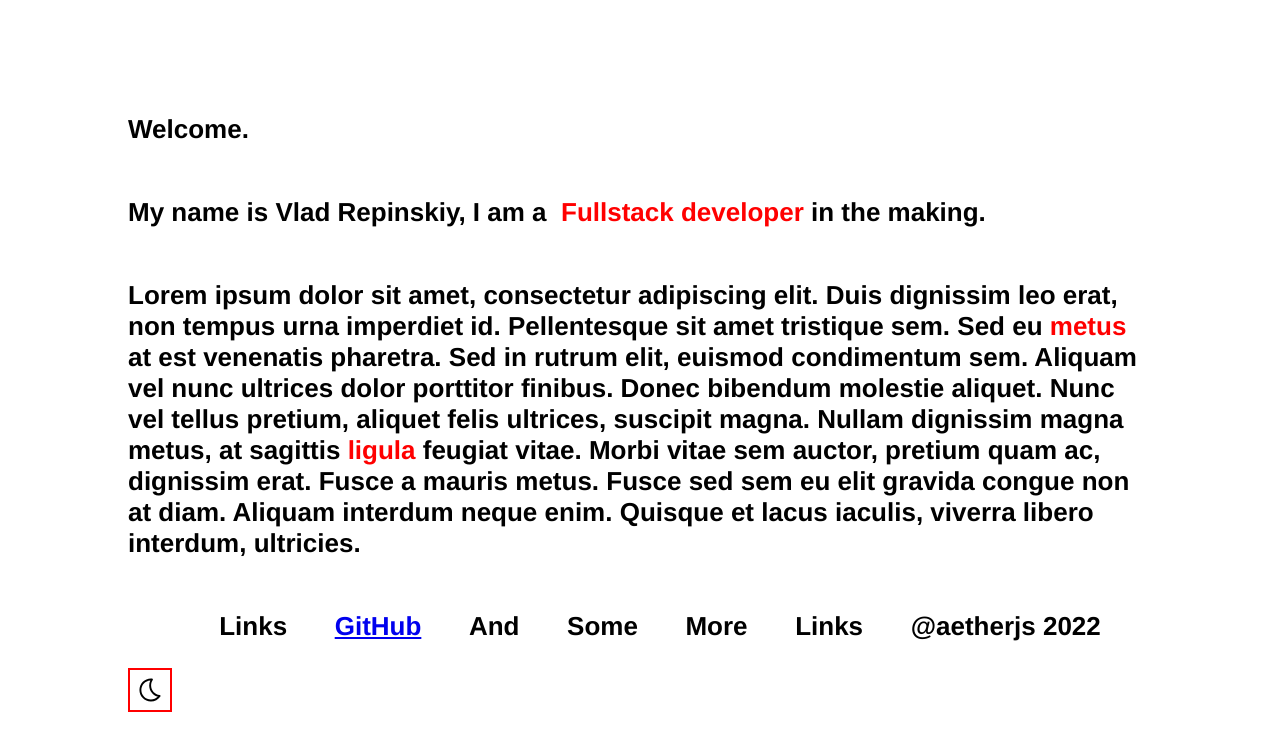
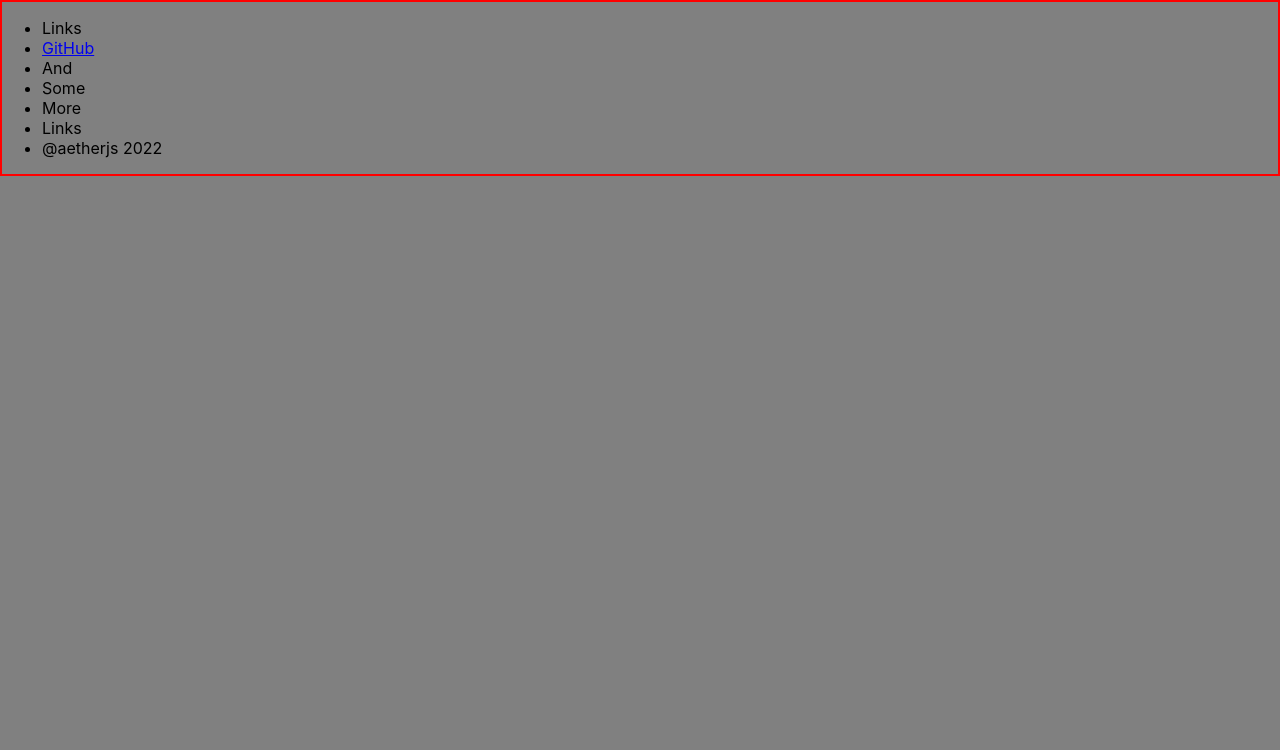
Before and after one commit to aetherjs/vladrepinsky, a React (Create React App) app: page / in a window 1280 px wide. Shown: the top 750 px of the page. Built offline with nearby package versions, Linux system fonts and the light colour scheme.

Commit message:
some changes

```diff
--- a/src/App.module.css
+++ b/src/App.module.css
@@ -1,18 +1,6 @@
 .app {
-	font-family: "Helvetica Neue", serif;
-	font-weight: 700;
-	text-align: left;
-}
-
-.appLogo {
-	height: 40vmin;
-	pointer-events: none;
-}
-
-@media (prefers-reduced-motion: no-preference) {
-	.appLogo {
-		animation: app-logo-spin infinite 20s linear;
-	}
+	min-height: 100vh;
+	background: grey;
 }
 
 .appWelcome {
@@ -39,3 +27,8 @@
 		transform: rotate(360deg);
 	}
 }
+
+.footer {
+	display: block;
+	border: 2px solid red;
+}
--- a/src/App.tsx
+++ b/src/App.tsx
@@ -1,14 +1,14 @@
 import React, { useState } from 'react'
-import styles from './App.module.css'
 import { Footer } from './components/footer/footer'
 import { ToggleTheme } from './components/toggle-theme'
+import styles from './App.module.css'
 
 function App() {
 	const [themeClass, setThemeClass] = useState('')
 
 	return (
 		<div className={`${styles.app} ${themeClass}`}>
-			<div className={styles.appWelcome}>
+			{/* <div className={styles.appWelcome}>
 				<p>Welcome.</p>
 				<p>
 					My name is Vlad Repinskiy, I am a
@@ -25,8 +25,10 @@ function App() {
 					Fusce sed sem eu elit gravida congue non at diam. Aliquam interdum neque enim.
 					Quisque et lacus iaculis, viverra libero interdum, ultricies.
 				</p>
+				<ToggleTheme handleThemeChange={setThemeClass} />
+			</div> */}
+			<div className={styles.footer}>
 				<Footer />
-				<ToggleTheme handleThemeChange={setThemeClass} />
 			</div>
 		</div>
 	)
--- a/src/components/footer/Footer.tsx
+++ b/src/components/footer/Footer.tsx
@@ -1,13 +1,19 @@
-import * as React from 'react'
-
-import styles from './footer.module.css'
+import React from 'react'
 
 export function Footer() {
 	return (
 		<footer>
-			<ul className={styles.links}>
+			<ul>
 				<li>Links</li>
-				<li><a href="https://github.com/aetherjs">GitHub</a></li>
+				<li>
+					<a
+						target={'_blank'}
+						href="https://github.com/aetherjs"
+						rel="noreferrer"
+					>
+						GitHub
+					</a>
+				</li>
 				<li>And</li>
 				<li>Some</li>
 				<li>More</li>
--- a/src/components/footer/footer.module.css
+++ /dev/null
@@ -1,7 +0,0 @@
-.links {
-	display: flex;
-	justify-content: space-between;
-	margin-right: 5%;
-	margin-left: 5%;
-	list-style-type: none;
-}
```
Also changed, not shown: src/assets/img/32361682.jfif (added).
